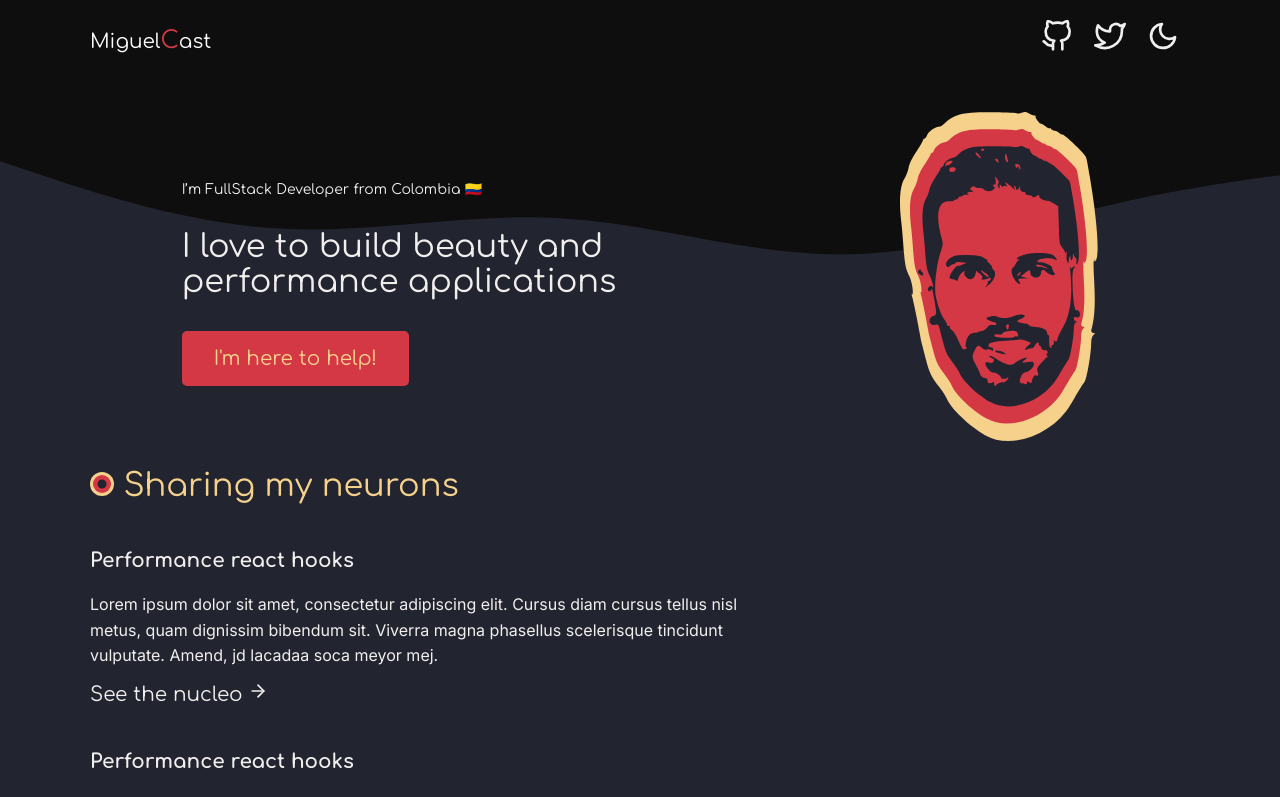
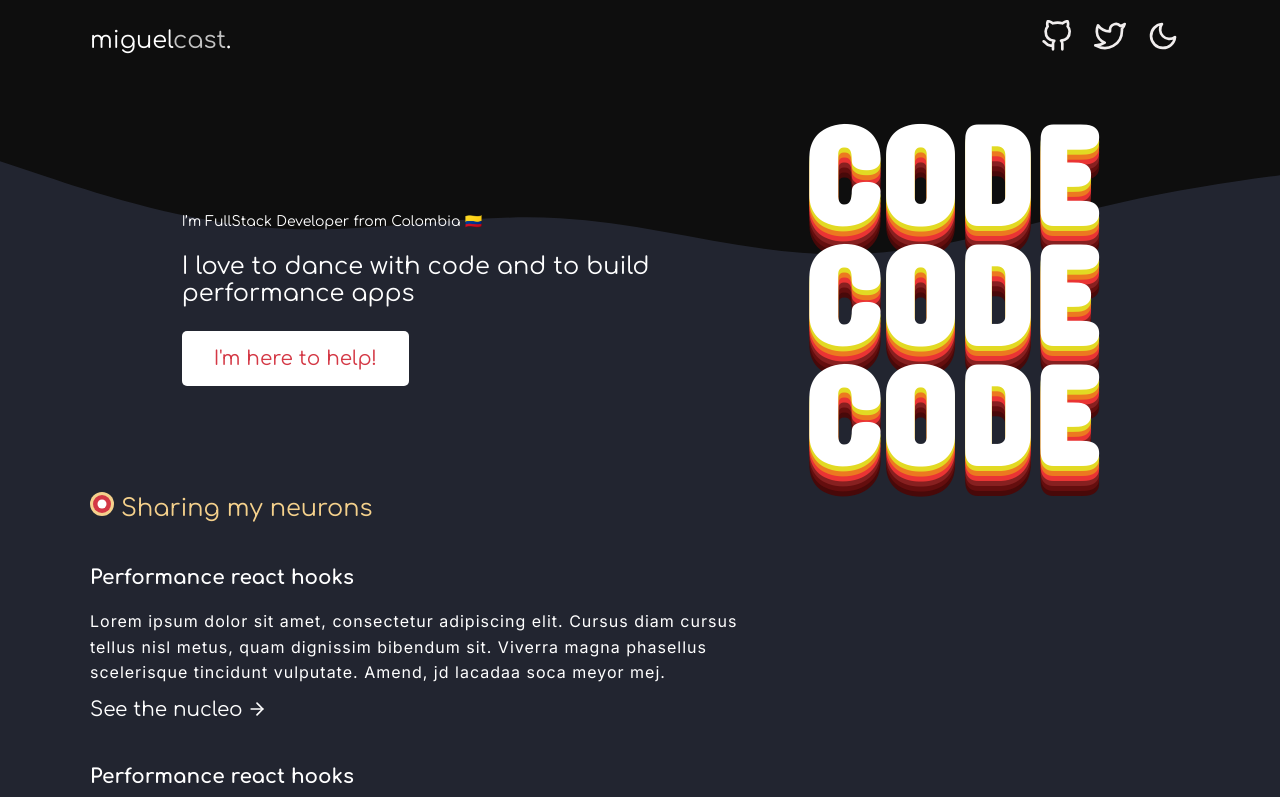
Before and after one commit to miguelcast/miguelcast.dev, a Next.js app: page / in a window 1280 px wide. Shown: the top 797 px of the page. Built offline with nearby package versions, Linux system fonts and the light colour scheme.

Commit message:
[feat]: Post home item and hero design

```diff
--- a/src/components/Button.jsx
+++ b/src/components/Button.jsx
@@ -10,8 +10,15 @@ const Button = styled('button')(
     variant({
       variants: {
         primary: {
-          color: "secondary",
-          bg: "primary",
+          color: "primary",
+          bg: "white",
+          '&:hover': {
+            bg: 'secondary'
+          }
+        },
+        link: {
+          color: "text",
+          bg: "transparent",
         }
       }
     })
--- /dev/null
+++ b/src/components/DiscoText.jsx
@@ -0,0 +1,66 @@
+import * as React from 'react';
+import styled from 'styled-components';
+import css from '@styled-system/css';
+
+import useMousePosition from "../hooks/useMousePosition";
+
+const positions = [5, 10, 15, 20, 25, 30, 35];
+const initialPositions = Array(7).fill(0);
+function getTextShadow(pos) {
+  return `
+      ${pos[6]}px 0px 0 #ffffff,
+      ${pos[5]}px 5px 0 #e2da23,
+      ${pos[4]}px 10px 0 #ec7920,
+      ${pos[3]}px 15px 0 #EA3434,
+      ${pos[2]}px 20px 0 #872020,
+      ${pos[1]}px 25px 0 #640E0E,
+      ${pos[0]}px 30px 0 #480909
+  `;
+}
+
+function DiscoText({ children }) {
+  const [loadClass, setLoadClass] = React.useState(null);
+
+  const pElement = React.useRef(null);
+  const position = useMousePosition(pElement);
+
+  React.useEffect(() => {
+    setLoadClass('load');
+  }, []);
+
+  React.useEffect(() => {
+    if (loadClass) {
+      const newPositions = positions.map(pos => {
+        return position.x / (pElement?.current?.offsetWidth || position.x) * (pos - -pos) + -pos;
+      });
+      pElement.current.style.textShadow = getTextShadow(newPositions);
+    }
+  }, [position.x]);
+
+  return (
+    <Paragraph className={loadClass} ref={pElement}>
+      {children}
+    </Paragraph>
+  );
+}
+
+const Paragraph = styled.p`
+  display: inline-flex;
+  flex-direction: column;
+  font-size: 140px;
+  line-height: 120px;
+  padding: 0;
+  margin: 0;
+
+  ${css({
+  fontFamily: 'alternative',
+  color: "transparent",
+  fontWeight: "bold"
+})}
+
+  &.load {
+    text-shadow: ${getTextShadow(initialPositions)};
+  }
+`;
+
+export default DiscoText;
--- a/src/components/Dot.jsx
+++ b/src/components/Dot.jsx
@@ -5,7 +5,7 @@ function Dot() {
     <svg width="24" height="24" viewBox="0 0 32 32" fill="none" xmlns="http://www.w3.org/2000/svg">
       <circle cx="16" cy="16" r="16" fill="#F5D18C"/>
       <circle cx="16" cy="16" r="12" fill="#D43845"/>
-      <circle cx="16" cy="16" r="6" fill="#222530"/>
+      <circle cx="16" cy="16" r="6" fill="#ffffff"/>
     </svg>
   );
 }
--- a/src/components/Logo.jsx
+++ b/src/components/Logo.jsx
@@ -5,13 +5,12 @@ import css from "@styled-system/css";
 const LogoStyled = styled.span`
   ${css({
     fontFamily: 'heading',
-    fontSize: 4,
-    color: 'white'
+    fontSize: 5,
+    color: 'logo.primary'
   })}
   > span {
     ${css({
-      color: "primary",
-      fontSize: 5
+      color: "logo.secondary",
     })}
   }
 `;
@@ -19,7 +18,7 @@ const LogoStyled = styled.span`
 function Logo({ ...rest }) {
   return (
     <LogoStyled {...rest}>
-      Miguel<span>C</span>ast
+      miguel<span>cast</span>.
     </LogoStyled>
   );
 }
--- a/src/components/PostItem.jsx
+++ b/src/components/PostItem.jsx
@@ -1,19 +1,80 @@
 import React from 'react';
+import styled, { useTheme } from "styled-components";
+import css from "@styled-system/css";
 import { FiArrowRight } from "react-icons/fi";
 
 import Text from "../components/Text";
 
+const Article = styled.article`
+  display: flex;
+  flex-direction: column;
+  margin-top: 24px;
+  cursor: pointer;
+  &:hover {
+    h3 {
+      ${css({
+        color: "primary"
+      })}
+    }
+    span {
+      ${css({
+        color: "secondary"
+      })}
+    }
+  }
+`;
+
+const Link = styled(Text)`
+  svg {
+    transition: all 100ms ease-in-out;
+  }
+  svg:first-child {
+    margin-left: 5px;
+    ${css({
+      color: "white"
+    })};
+    z-index: 3;
+  }
+  svg:not(:first-child) {
+    opacity: 0;
+    margin-left: -5px;
+  }
+  :hover {
+    svg:not(:first-child) {
+      opacity: 1;
+      margin-left: 0;
+    }
+    svg:nth-child(2) {
+      ${css({
+        color: "secondary"
+      })};
+      z-index: 2;
+    }
+    svg:nth-child(3) {
+      transition-delay: 80ms;
+      ${css({
+        color: "primary"
+      })};
+      z-index: 1;
+    }
+  }
+`;
+
 function PostItem({ title, description }) {
+  const theme = useTheme();
   return (
-    <article style={{ display: "flex", flexDirection: "column", marginTop: 24 }}>
-      <Text as="h3" variant="subtitle">{title}</Text>
-      <Text as="p" variant="paragraph" display="contents" lineHeight={1.6}>
+    <Article>
+      <Text as="h3" variant="subtitle" fontWeight={700}>{title}</Text>
+      <Text as="p" variant="paragraph" display="contents" letterSpacing={1}>
         {description}
       </Text>
-      <Text as="span" variant="subtitle" fontSize={4} mt={3}>
-        See the nucleo <FiArrowRight />
-      </Text>
-    </article>
+      <Link as="span" variant="subtitle" fontSize={4} display="inline-flex" alignItems="center" mt={3}>
+        See the nucleo{' '}
+        <FiArrowRight />
+        <FiArrowRight />
+        <FiArrowRight />
+      </Link>
+    </Article>
   );
 }
 
--- a/src/components/Text.jsx
+++ b/src/components/Text.jsx
@@ -1,19 +1,19 @@
 import * as React from "react";
 import styled from "styled-components";
-import { variant, typography, color, space, display, compose } from "styled-system";
+import { variant, typography, color, space, display, flexbox } from "styled-system";
 
 const Text = styled('p')(
-  compose(
   space,
   typography,
   color,
   display,
+  flexbox,
   variant({
     variants: {
       paragraph: {
         fontFamily: "body",
         fontSize: 3,
-          lineHeight: '1.6%'
+        lineHeight: '1.6',
       },
       title: {
         fontFamily: "heading",
@@ -22,15 +22,20 @@ const Text = styled('p')(
       subtitle: {
         fontFamily: "heading",
         fontSize: 4
+      },
+      heading: {
+        fontFamily: "heading"
+      },
+      alternative: {
+        fontFamily: "alternative"
       }
     }
   })
-  )
 );
 
 Text.defaultProps = {
   variant: 'paragraph',
-  color: 'grays.100'
+  color: 'text',
 }
 
 export default Text;
--- /dev/null
+++ b/src/hooks/useMousePosition.js
@@ -0,0 +1,16 @@
+import { useState, useEffect } from "react";
+
+export default function useMousePosition(ref) {
+  const [mousePosition, setMousePosition] = useState({ x: null, y: null });
+
+  const updateMousePosition = ev => {
+    setMousePosition({ x: ev.offsetX, y: ev.offsetY });
+  };
+
+  useEffect(() => {
+    ref.current.addEventListener('mousemove', updateMousePosition);
+    return () => ref.current.removeEventListener('mousemove', updateMousePosition);
+  }, []);
+
+  return mousePosition;
+};
--- a/src/pages/_app.js
+++ b/src/pages/_app.js
@@ -4,6 +4,8 @@ import { ThemeProvider } from 'styled-components';
 
 import GlobalStyles from "../styles/GlobalStyles";
 import theme from "../styles/themes/base";
+
+const GOOGLE_FONTS = 'https://fonts.googleapis.com/css2?family=Comfortaa:wght@400;700&family=Inter&family=Concert+One&display=swap';
 
 function MyApp({ Component, pageProps }) {
   return (
@@ -14,7 +16,8 @@ function MyApp({ Component, pageProps }) {
         <meta name="viewport" content="width=device-width, initial-scale=1, shrink-to-fit=no" />
         <meta name="description" content="About Miguel Cast. Tutorials focus on React, Performance, GraphQl, CSS and HTML" />
 
-        <link href="https://fonts.googleapis.com/css2?family=Comfortaa:wght@400;700&family=Inter&display=swap" rel="stylesheet" />
+        <link rel="preload" as="style" href={GOOGLE_FONTS} />
+        <link href={GOOGLE_FONTS} rel="stylesheet" />
       </Head>
       <ThemeProvider theme={theme}>
         <GlobalStyles />
--- a/src/pages/index.js
+++ b/src/pages/index.js
@@ -1,7 +1,6 @@
 import * as React from "react";
 import Head from 'next/head'
 
-import HeadLogo from "../components/Head";
 import Button from "../components/Button";
 import Logo from "../components/Logo";
 import Text from "../components/Text";
@@ -9,6 +8,7 @@ import Waves from "../components/Waves";
 import Social from "../components/Social";
 import Dot from "../components/Dot";
 import PostItem from "../components/PostItem";
+import DiscoText from "../components/DiscoText";
 
 export default function Home() {
   return (
@@ -28,16 +28,19 @@ export default function Home() {
         <section style={{ margin: "0 auto", maxWidth: 1100, marginTop: "2rem" }}>
           <div style={{ width: "83.33%", margin: "0 auto", display: "flex", justifyContent: "space-between", alignItems: "center" }}>
             <div>
-              <Text variant="subtitle" fontSize={2}>
+              <Text variant="heading" fontSize={2}>
                 I’m FullStack Developer from Colombia 🇨🇴
               </Text>
               <Text variant="title" fontSize={6}>
-                I love to build beauty and <br />
-                performance applications
+                I love to dance with code and to build performance apps
               </Text>
               <Button type="button">I'm here to help!</Button>
             </div>
-            <HeadLogo />
+            <DiscoText>
+              <span>CODE</span>
+              <span>CODE</span>
+              <span>CODE</span>
+            </DiscoText>
           </div>
         </section>
 
@@ -72,7 +75,7 @@ export default function Home() {
           target="_blank"
           rel="noopener noreferrer"
         >
-          Powered by Miguel Cast
+          © 2020-present Miguel Cast. All Rights Reserved.
         </a>
       </footer>
     </>
--- a/src/styles/themes/base.js
+++ b/src/styles/themes/base.js
@@ -2,6 +2,7 @@ const theme = {
   colors: {
     grays: {
       100: '#F1EEEE',
+      300: '#C3C3C3',
       800: '#222530',
       900: '#0E0E0E'
     },
@@ -13,7 +14,8 @@ const theme = {
   fontSizes: [0, 12, 14, 16, 20, 24, 32, 48],
   fonts: {
     heading: "'Comfortaa', cursive",
-    body: "'Inter', sans-serif"
+    body: "'Inter', sans-serif",
+    alternative: "'Concert One', cursive"
   },
   radii: [0, 5, "50%"],
   breakpoints: ['40em', '52em', '64em', '80em'],
@@ -22,10 +24,16 @@ const theme = {
 theme.colors.primary = theme.colors.red;
 theme.colors.secondary = theme.colors.yellow;
 theme.colors.base = theme.colors.grays["800"];
+theme.colors.text = theme.colors.white;
 
 theme.space.small = theme.space[1];
 theme.space.medium = theme.space[2];
 theme.space.large = theme.space[3];
+
+// Logo name component
+theme.colors.logo = {};
+theme.colors.logo.primary = theme.colors.white;
+theme.colors.logo.secondary = theme.colors.grays["300"];
 
 /*
   theme.mediaQueries = {
```
Lines whose indentation alone changed are shown as unchanged.
